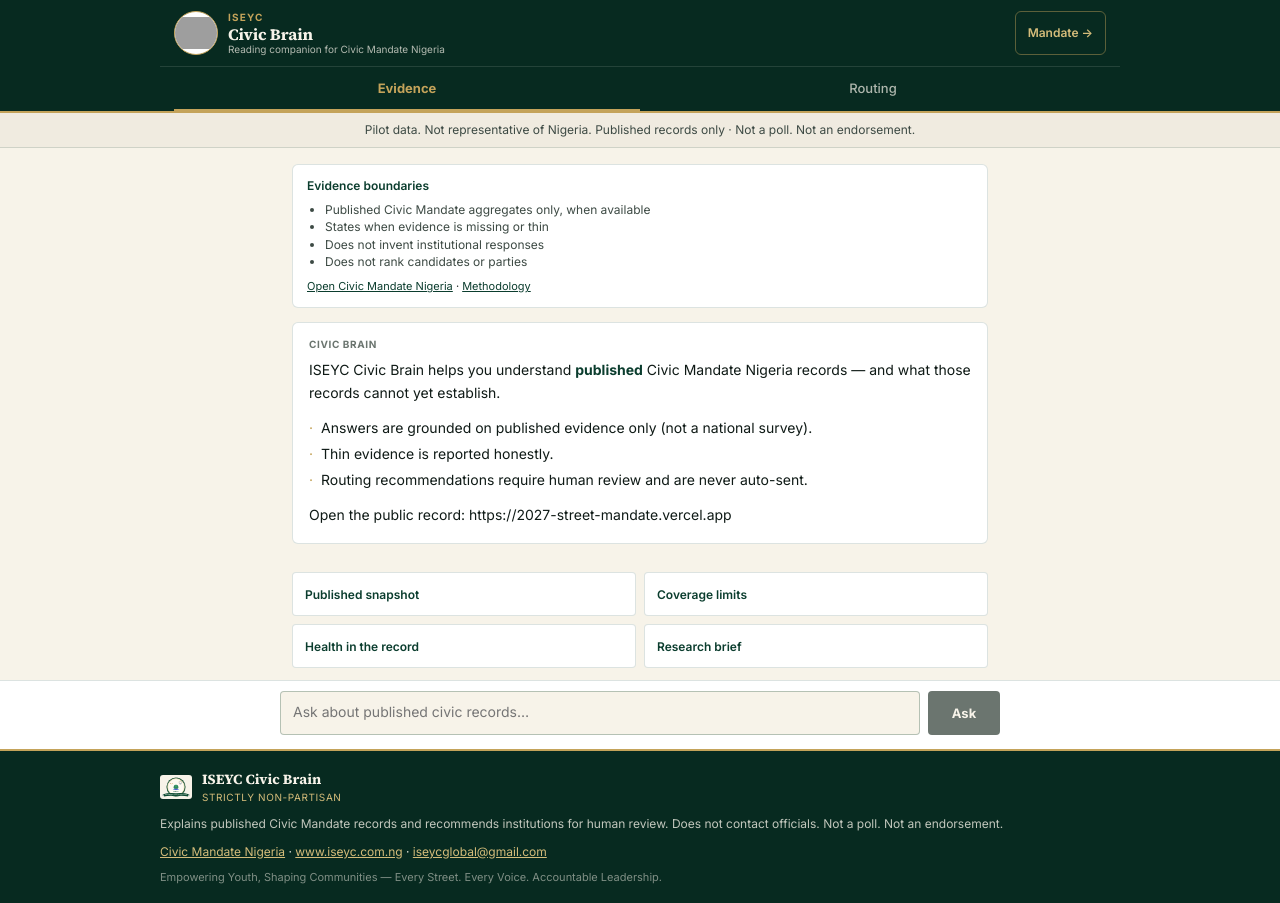
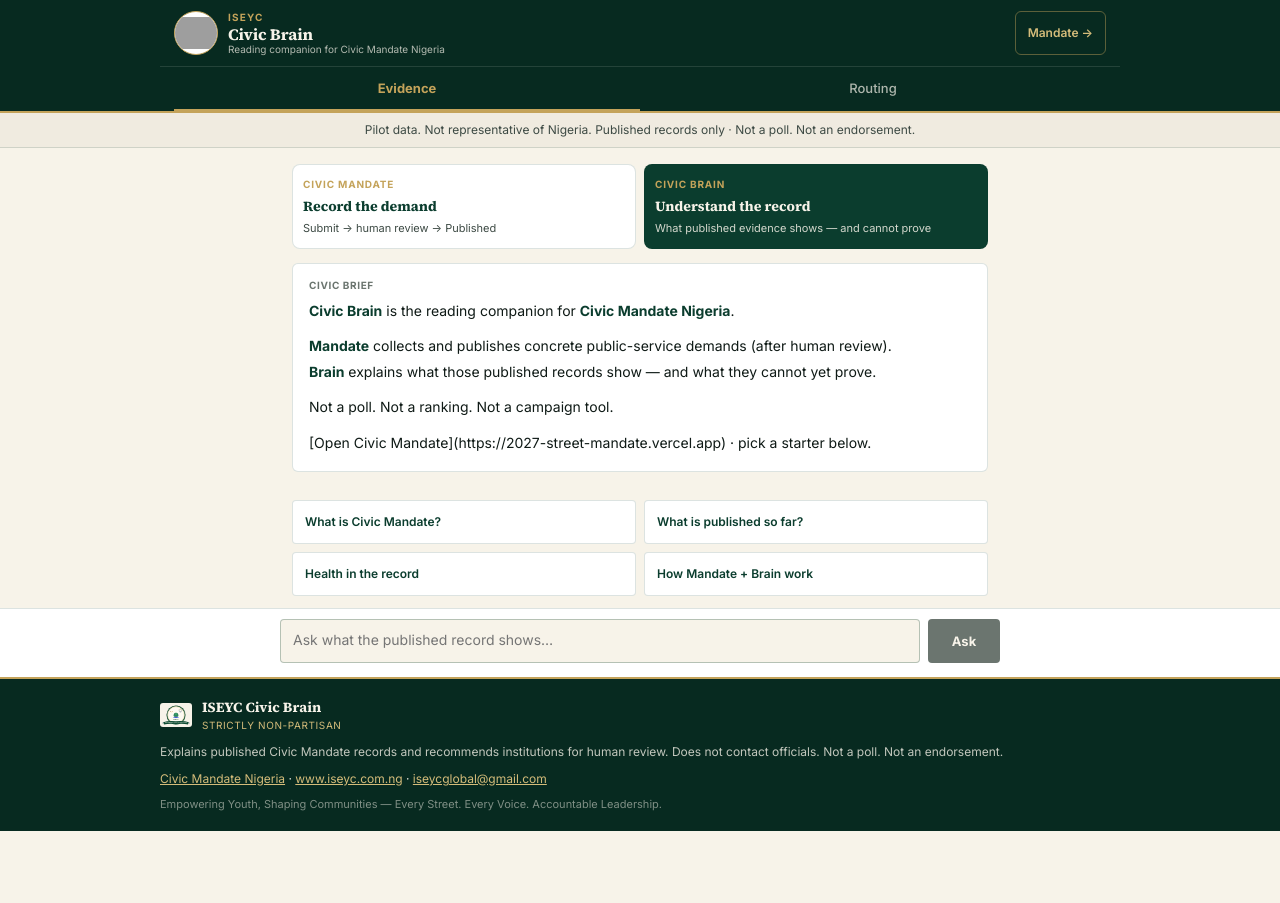
Before and after one commit to mrzulqarnainnadabo/iseyc-civic-brain, a React (Vite) app: page / in a window 1280 px wide. After the commit the page ends 831 px from the top, so only its background shows below. Built offline with nearby package versions, Linux system fonts and the light colour scheme; grey boxes are pictures that could not be loaded.

Commit message:
feat: Mandate companion dual cards + CIVIC BRIEF starters

```diff
--- a/src/components/EvidenceWorkspace.jsx
+++ b/src/components/EvidenceWorkspace.jsx
@@ -4,33 +4,26 @@
 
 const MANDATE_URL = "https://2027-street-mandate.vercel.app";
 
-const TOOL_LIMITS = [
-  "Published Civic Mandate aggregates only, when available",
-  "States when evidence is missing or thin",
-  "Does not invent institutional responses",
-  "Does not rank candidates or parties",
-];
-
 const SUGGESTIONS = [
   {
-    label: "Published snapshot",
+    label: "What is Civic Mandate?",
     prompt:
-      "Using only the current published Civic Mandate evidence, summarise published totals, states represented, top duties, and the main methodology limitations. If evidence is thin, say so.",
+      "Explain Civic Mandate Nigeria in plain language: what it is, what it is not, how a demand becomes Published, and how Civic Brain uses the public record. Keep it short.",
   },
   {
-    label: "Coverage limits",
+    label: "What is published so far?",
     prompt:
-      "From published Civic Mandate evidence only, which states and LGAs appear, and what does limited pilot coverage mean?",
+      "Using only the current published Civic Mandate evidence, summarise totals, states, and main duties. Say clearly if coverage is thin.",
   },
   {
     label: "Health in the record",
     prompt:
-      "What do published Civic Mandate records show about Health-related demands? Separate record facts from unknowns. Do not invent institutional responses.",
+      "What do published Civic Mandate records show about Health? Separate facts from unknowns. Do not invent official responses.",
   },
   {
-    label: "Research brief",
+    label: "How Mandate + Brain work",
     prompt:
-      "Draft a short research brief from published Civic Mandate evidence only. Label unsupported points as questions for research, not facts.",
+      "How should a citizen or partner use Civic Mandate and Civic Brain together? Include submit → review → publish → understand. Non-partisan only.",
   },
 ];
 
@@ -45,7 +38,7 @@
   return `Request failed${status ? ` (${status})` : ""}. Please try again.`;
 }
 
-const INTRO = `ISEYC Civic Brain helps you understand **published** Civic Mandate Nigeria records — and what those records cannot yet establish.\n\n- Answers are grounded on published evidence only (not a national survey).\n- Thin evidence is reported honestly.\n- Routing recommendations require human review and are never auto-sent.\n\nOpen the public record: ${MANDATE_URL}`;
+const INTRO = `**Civic Brain** is the reading companion for **Civic Mandate Nigeria**.\n\n**Mandate** collects and publishes concrete public-service demands (after human review).\n**Brain** explains what those published records show — and what they cannot yet prove.\n\nNot a poll. Not a ranking. Not a campaign tool.\n\n[Open Civic Mandate](${MANDATE_URL}) · pick a starter below.`;
 
 export default function EvidenceWorkspace() {
   const [msgs, setMsgs] = useState([{ role: "assistant", content: INTRO }]);
@@ -137,33 +130,51 @@
         aria-relevant="additions"
         style={{ flex: 1, overflowY: "auto", padding: "16px 12px", maxWidth: 720, width: "100%", margin: "0 auto" }}
       >
-        <div
-          style={{
-            marginBottom: 14,
-            padding: "12px 14px",
-            background: "var(--iseyc-white)",
-            border: "1px solid var(--iseyc-border)",
-            borderRadius: "var(--radius-md)",
-          }}
-        >
-          <p style={{ margin: "0 0 6px", fontSize: 12, fontWeight: 600, color: "var(--iseyc-forest)" }}>
-            Evidence boundaries
-          </p>
-          <ul style={{ margin: 0, paddingLeft: 18, fontSize: 12, color: "var(--iseyc-ink-secondary)", lineHeight: 1.45 }}>
-            {TOOL_LIMITS.map((line) => (
-              <li key={line}>{line}</li>
-            ))}
-          </ul>
-          <p style={{ margin: "8px 0 0", fontSize: 11 }}>
-            <a href={MANDATE_URL} target="_blank" rel="noopener noreferrer" style={{ color: "var(--iseyc-forest)" }}>
-              Open Civic Mandate Nigeria
-            </a>
-            {" · "}
-            <a href={MANDATE_URL + "/methodology"} target="_blank" rel="noopener noreferrer" style={{ color: "var(--iseyc-forest)" }}>
-              Methodology
-            </a>
-          </p>
+        <div style={{ display: "grid", gridTemplateColumns: "1fr 1fr", gap: 8, marginBottom: 14 }}>
+          <a
+            href={MANDATE_URL}
+            target="_blank"
+            rel="noopener noreferrer"
+            style={{
+              textDecoration: "none",
+              borderRadius: 8,
+              border: "1px solid var(--iseyc-border)",
+              background: "var(--iseyc-white)",
+              padding: "12px 10px",
+              color: "inherit",
+            }}
+          >
+            <div style={{ fontSize: 10, fontWeight: 700, letterSpacing: "0.08em", color: "var(--iseyc-gold)", textTransform: "uppercase" }}>
+              Civic Mandate
+            </div>
+            <div style={{ marginTop: 4, fontFamily: "var(--font-display)", fontWeight: 700, fontSize: 14, color: "var(--iseyc-forest)" }}>
+              Record the demand
+            </div>
+            <div style={{ marginTop: 4, fontSize: 11, color: "var(--iseyc-ink-secondary)", lineHeight: 1.4 }}>
+              Submit → human review → Published
+            </div>
+          </a>
+          <div
+            style={{
+              borderRadius: 8,
+              border: "1px solid var(--iseyc-border)",
+              background: "var(--iseyc-forest)",
+              padding: "12px 10px",
+              color: "var(--iseyc-cream)",
+            }}
+          >
+            <div style={{ fontSize: 10, fontWeight: 700, letterSpacing: "0.08em", color: "var(--iseyc-gold)", textTransform: "uppercase" }}>
+              Civic Brain
+            </div>
+            <div style={{ marginTop: 4, fontFamily: "var(--font-display)", fontWeight: 700, fontSize: 14 }}>
+              Understand the record
+            </div>
+            <div style={{ marginTop: 4, fontSize: 11, opacity: 0.85, lineHeight: 1.4 }}>
+              What published evidence shows — and cannot prove
+            </div>
+          </div>
         </div>
+
         {msgs.map((m, i) =>
           m.role === "user" ? (
             <div key={i} style={{ display: "flex", justifyContent: "flex-end", marginBottom: 12 }}>
@@ -193,7 +204,7 @@
                   marginBottom: 6,
                 }}
               >
-                Civic Brain
+                Civic Brief
               </div>
               <Markdown text={m.content} />
             </Card>
@@ -202,7 +213,7 @@
         {busy && (
           <Card style={{ marginBottom: 12 }} aria-busy="true">
             <p style={{ margin: 0, fontSize: 13, color: "var(--iseyc-ink-muted)" }}>
-              Retrieving published evidence…
+              Reading the public record…
             </p>
           </Card>
         )}
@@ -270,15 +281,7 @@
           padding: "10px 12px 14px",
         }}
       >
-        <div
-          style={{
-            display: "flex",
-            gap: 8,
-            alignItems: "flex-end",
-            maxWidth: 720,
-            margin: "0 auto",
-          }}
-        >
+        <div style={{ display: "flex", gap: 8, alignItems: "flex-end", maxWidth: 720, margin: "0 auto" }}>
           <label htmlFor="civic-q" className="sr-only">
             Ask about published civic records
           </label>
@@ -288,7 +291,7 @@
             value={input}
             onChange={onInput}
             onKeyDown={onKey}
-            placeholder="Ask about published civic records…"
+            placeholder="Ask what the published record shows…"
             disabled={busy}
             rows={1}
             style={{
```
